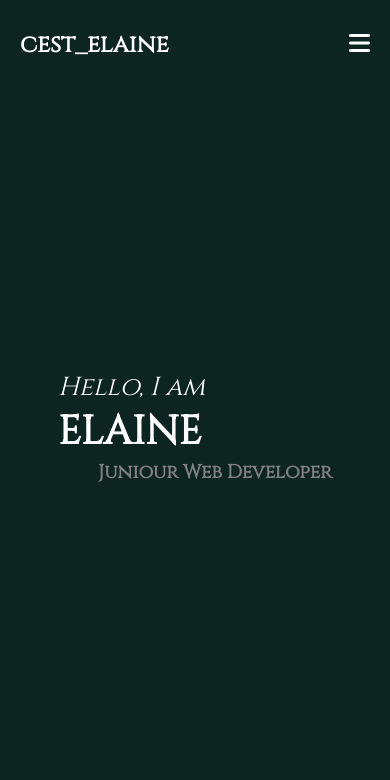
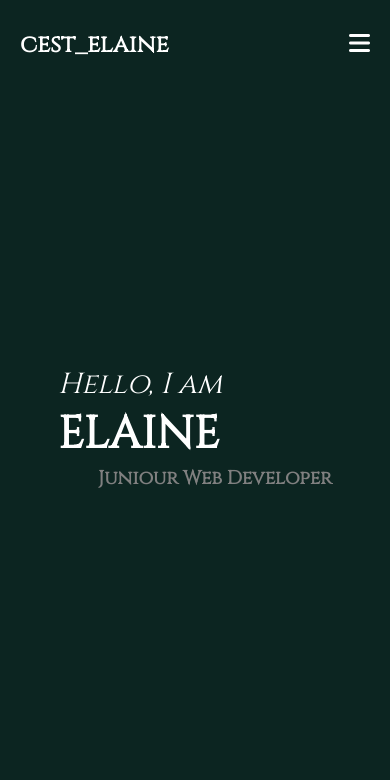
Before and after one commit to Elai5/Elaines_portfolio, a plain HTML site: page index.html in a window 390 px wide. Shown: the top 780 px of the page. Drawn offline with Linux system fonts and the light colour scheme; a web font is replaced by a local one.

Commit message:
new home font size

```diff
--- a/css/style.css
+++ b/css/style.css
@@ -86,7 +86,7 @@ nav .logo p:hover {
         box-shadow: 0 4px 8px rgba(0, 0, 0, 0.2);
         /* Adds a shadow */
         border-bottom: 2px solid #333;
-        border-top:2px solid #333;
+        border-top: 2px solid #333;
         /* background: linear-gradient(45deg, #0c2521, #2a3d3d); */
         width: 100%;
         text-align: center;
@@ -125,11 +125,11 @@ nav .logo p:hover {
 
 @media screen and (max-width: 480px) {
     .text h1 {
-        font-size: 40px;
+        font-size: 45px;
     }
 
     .text p {
-        font-size: 26px;
+        font-size: 29px;
     }
 
     .text h2 {
```
